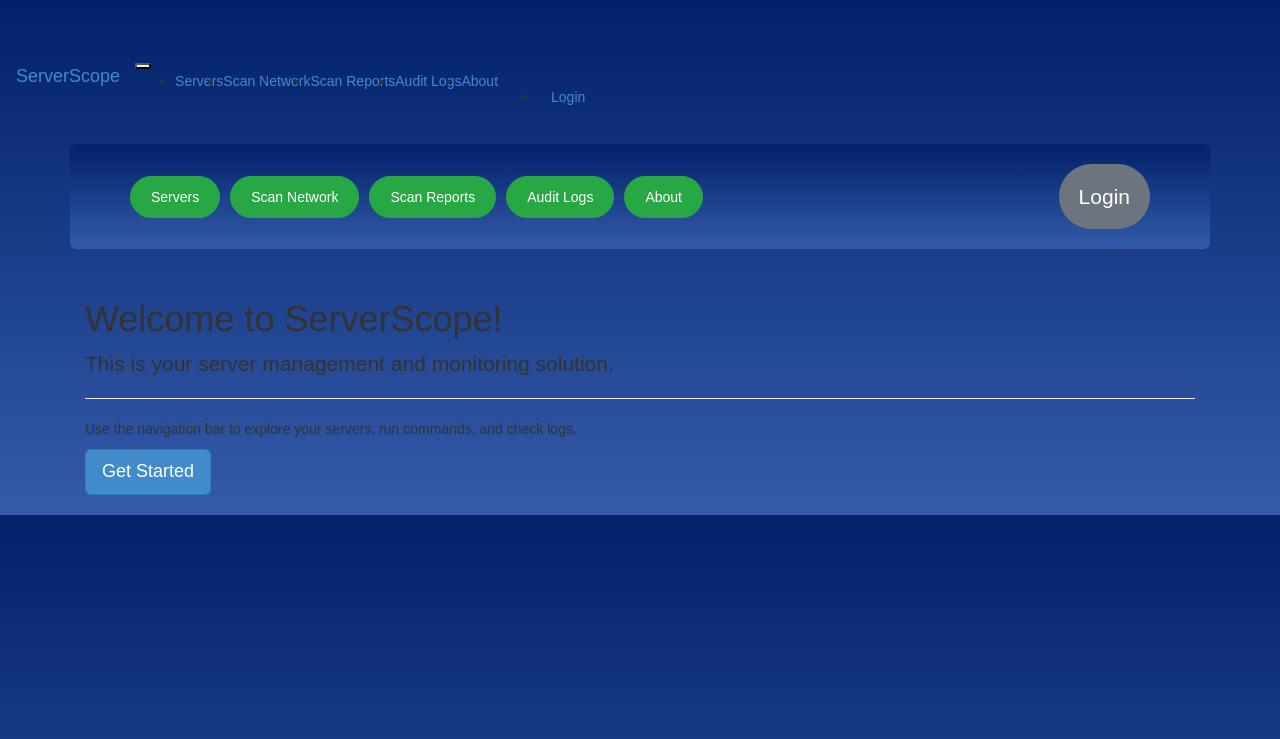
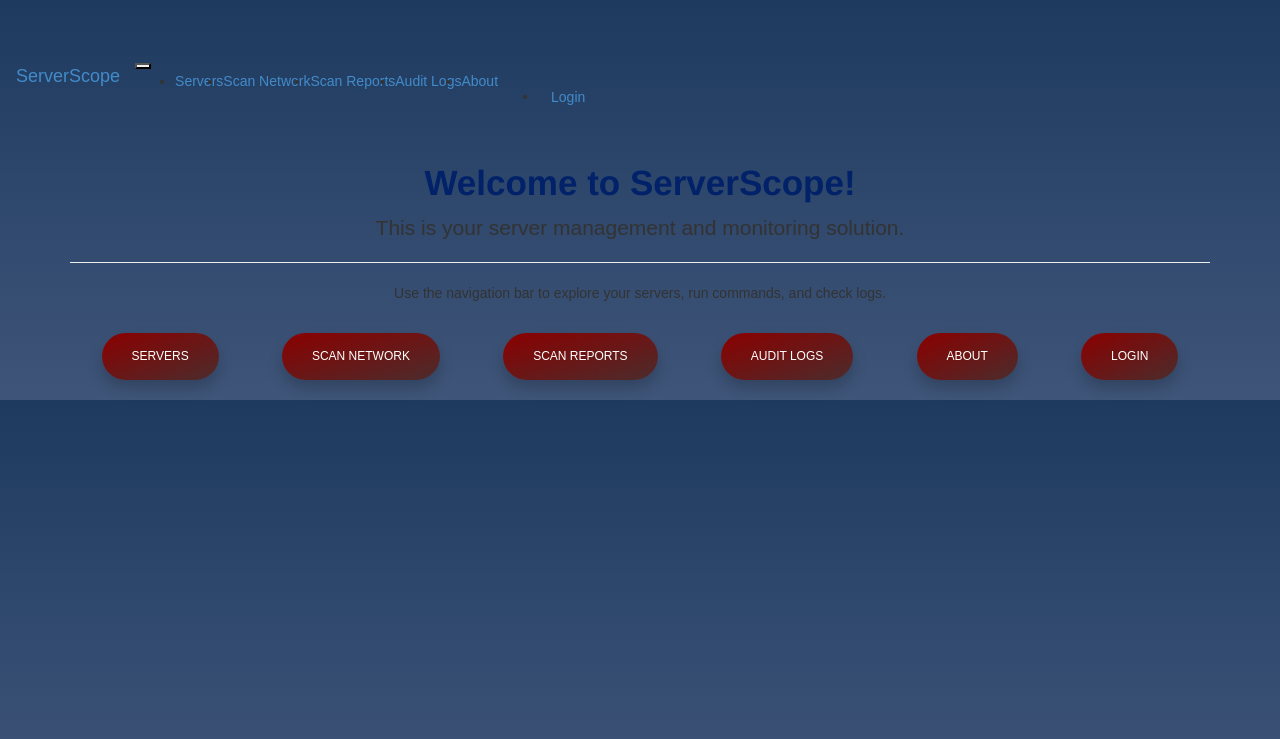
Before and after one commit to everyones-guy/ServerScope, a Flask app: page / in a window 1280 px wide. Shown: the top 739 px of the page. Run offline with Flask 3, Linux system fonts and the light colour scheme.

Commit message:
I meant to merge it before I started making it fun, er I mean funcitonal.

```diff
--- a/ServerScope/static/content/site.css
+++ b/ServerScope/static/content/site.css
@@ -2,73 +2,110 @@
 body {
     padding-top: 50px;
     padding-bottom: 20px;
-    background: linear-gradient(to bottom, #012169, #345ba9); /* Blue gradient */
+    background: linear-gradient(to bottom, #1e3a5f, #3f5579); /* Faded navy gradient */
     font-family: Arial, sans-serif;
 }
 
-/* Banner Styling - Now the blue gradient */
-.jumbotron {
-    background: linear-gradient(to bottom, #012169, #345ba9); /* Blue gradient */
-    padding: 2rem 1rem;
-    border-radius: 0.3rem;
-    display: flex;
-    justify-content: space-between; /* This will space the buttons and login */
-    align-items: center;
+/* Large title styling */
+h1.display-4 {
+    font-size: 3.5rem;
+    color: #012169; /* Saturated navy blue */
+    text-align: center;
+    font-weight: bold;
 }
 
-    /* Left side button links */
-    .jumbotron .left-buttons a {
-        background-color: #28a745;
-        border-color: #28a745;
-        color: white;
-        border-radius: 50px;
-        padding: 10px 20px;
-        margin-right: 10px;
-        text-decoration: none;
-        display: inline-block;
-        transition: background-color 0.3s, border-color 0.3s;
+/* Button styling */
+.button-game-style {
+    display: inline-block;
+    padding: 15px 30px;
+    font-size: 1.2rem;
+    color: #ffffff;
+    background: linear-gradient(to bottom right, #8b0000, #4b2c2c); /* Tattered red gradient */
+    text-transform: uppercase;
+    border: none;
+    border-radius: 50px;
+    box-shadow: 0 8px 15px rgba(0, 0, 0, 0.2);
+    cursor: pointer;
+    position: relative;
+    overflow: hidden;
+    transition: transform 0.3s, box-shadow 0.3s;
+}
+
+    /* Hover effect */
+    .button-game-style:hover {
+        transform: scale(1.1);
+        box-shadow: 0 12px 25px rgba(0, 0, 0, 0.3);
     }
 
-        .jumbotron .left-buttons a:hover {
-            background-color: #218838;
-            border-color: #1e7e34;
-        }
-
-    /* Login button on right */
-    .jumbotron .login-btn {
-        background-color: #6c757d;
-        border-color: #6c757d;
-        color: white;
-        padding: 10px 20px;
-        border-radius: 50px;
-        text-decoration: none;
-        transition: background-color 0.3s, border-color 0.3s;
+    /* Coin and Bill explosion effect */
+    .button-game-style .coin,
+    .button-game-style .bill {
+        position: absolute;
+        width: 20px;
+        height: 20px;
+        background: gold; /* For coin */
+        border-radius: 50%;
+        opacity: 0;
+        transform: translate(-50%, -50%) scale(0.5);
+        animation: explode 1.5s ease-out forwards;
     }
 
-        .jumbotron .login-btn:hover {
-            background-color: #545b62;
-            border-color: #4e555b;
-        }
-
-    /* Jumbotron text */
-    .jumbotron h1 {
-        font-size: 2.5rem;
-        color: #ffffff; /* White text */
-        flex-grow: 1;
+    /* Bill styling */
+    .button-game-style .bill {
+        width: 40px;
+        height: 20px;
+        background: green; /* For bill */
+        animation-delay: 0.2s;
     }
 
-    /* Adjust margin for the text */
-    .jumbotron .lead {
-        color: #f8f9fa;
+/* Keyframe for explosion */
+@keyframes explode {
+    0% {
+        transform: translate(0, 0) scale(0.5);
+        opacity: 1;
     }
 
-    /* Buttons on the left inside the jumbotron */
-    .jumbotron .left-buttons {
-        display: flex;
-        align-items: center;
+    100% {
+        transform: translate(calc(100px - 200px * (random(1) - 0.5)), calc(100px - 200px * (random(1) - 0.5))) scale(1);
+        opacity: 0;
+    }
+}
+
+/* Random movement for coins and bills */
+@keyframes coinFall {
+    from {
+        transform: translateY(0);
+        opacity: 1;
     }
 
-/* Set max-width and margins for the buttons */
-.left-buttons a {
-    max-width: 200px;
+    to {
+        transform: translateY(300px);
+        opacity: 0;
+    }
 }
+
+
+.coin {
+    position: absolute;
+    width: 20px;
+    height: 20px;
+    border-radius: 50%;
+    background-color: gold;
+    animation: coinFall 2s linear infinite;
+}
+
+.bill {
+    position: absolute;
+    width: 40px;
+    height: 20px;
+    background-color: green;
+    animation: coinFall 3s linear infinite;
+}
+
+/* Centering buttons horizontally */
+.main-buttons {
+    display: flex;
+    justify-content: space-around;
+    flex-wrap: wrap;
+    margin-top: 30px;
+}
--- a/ServerScope/templates/index.html
+++ b/ServerScope/templates/index.html
@@ -3,25 +3,33 @@
 {% block title %}Home{% endblock %}
 
 {% block content %}
-<div class="jumbotron">
-    <!-- Left side buttons -->
-    <div class="left-buttons">
-        <a class="btn" href="{{ url_for('main.view_servers') }}">Servers</a>
-        <a class="btn" href="{{ url_for('main.scan_network') }}">Scan Network</a>
-        <a class="btn" href="{{ url_for('main.view_scan_reports') }}">Scan Reports</a>
-        <a class="btn" href="{{ url_for('main.audit_logs') }}">Audit Logs</a>
-        <a class="btn" href="{{ url_for('main.about') }}">About</a>
-    </div>
+<!-- Main title at the top -->
+<h1 class="display-4">Welcome to ServerScope!</h1>
 
-    <!-- Right side login button -->
-    <a class="login-btn" href="{{ url_for('auth.login') }}">Login</a>
-</div>
+<!-- Description of the app -->
+<p class="lead text-center">This is your server management and monitoring solution.</p>
+<hr class="my-4">
+<p class="text-center">Use the navigation bar to explore your servers, run commands, and check logs.</p>
 
-<div class="container mt-4">
-    <h1 class="display-4">Welcome to ServerScope!</h1>
-    <p class="lead">This is your server management and monitoring solution.</p>
-    <hr class="my-4">
-    <p>Use the navigation bar to explore your servers, run commands, and check logs.</p>
-    <a class="btn btn-primary btn-lg" href="{{ url_for('main.view_servers') }}" role="button">Get Started</a>
+<!-- Button section -->
+<div class="main-buttons">
+    <a class="button-game-style" href="{{ url_for('main.view_servers') }}">
+        Servers <span class="coin"></span> <span class="bill"></span>
+    </a>
+    <a class="button-game-style" href="{{ url_for('main.scan_network') }}">
+        Scan Network <span class="coin"></span> <span class="bill"></span>
+    </a>
+    <a class="button-game-style" href="{{ url_for('main.view_scan_reports') }}">
+        Scan Reports <span class="coin"></span> <span class="bill"></span>
+    </a>
+    <a class="button-game-style" href="{{ url_for('main.audit_logs') }}">
+        Audit Logs <span class="coin"></span> <span class="bill"></span>
+    </a>
+    <a class="button-game-style" href="{{ url_for('main.about') }}">
+        About <span class="coin"></span> <span class="bill"></span>
+    </a>
+    <a class="button-game-style" href="{{ url_for('auth.login') }}">
+        Login <span class="coin"></span> <span class="bill"></span>
+    </a>
 </div>
 {% endblock %}
```
